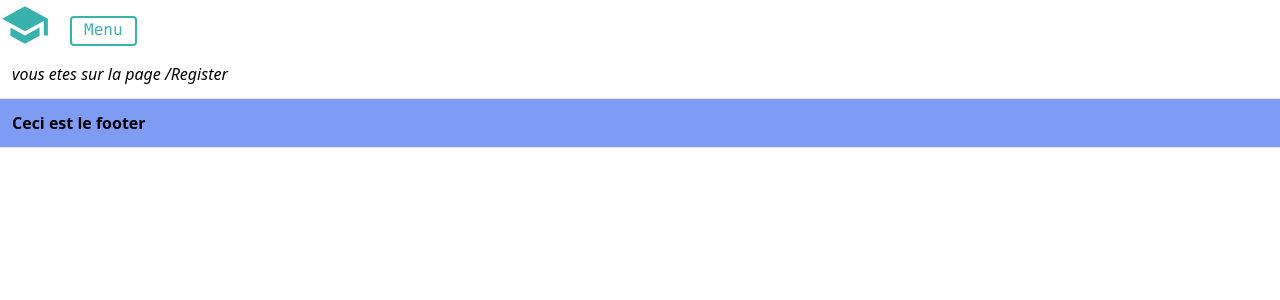
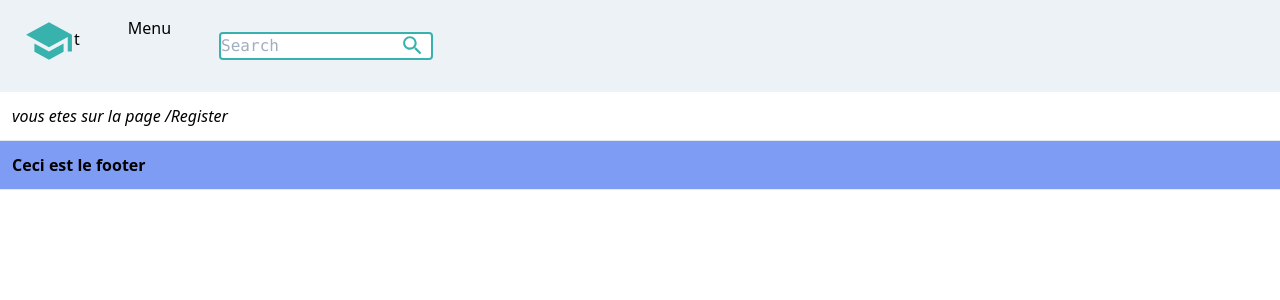
Before and after one commit to WILKmichal/catilina, a React (Create React App) app in the folder frontend/: page /Register in a window 1280 px wide. Shown: the top 300 px of the page. Built offline with nearby package versions, Linux system fonts and the light colour scheme.

Commit message:
continuation navbar

```diff
--- a/frontend/src/Components/NavigationMenu.js
+++ b/frontend/src/Components/NavigationMenu.js
@@ -1,78 +1,49 @@
 import React from 'react';
 import { Link } from "react-router-dom"
 import SchoolIcon from '@material-ui/icons/School';
-//import LoginSliderRight from "./LoginSliderRight";
 import MenuSliderRight from "./MenuSliderRight";
-
-
-
-
-// function NavigationMenu() {
-// const [anchorEl, setAnchorEl] = React.useState(null);
-
-//   const handleClick = (event) => {
-//     setAnchorEl(event.currentTarget);
-//   };
-
-//   const handleClose = () => {
-//     setAnchorEl(null);
-//   }
-//   return (
-
-//     <div>
-//       <div className="">
-//            <span className="text-teal-500"> <Link to="/">
-//             {/* pour les icones https://heroicons.dev */}
-
-//             <SchoolIcon style={{ fontSize: '50px' }} ></SchoolIcon></Link></span>
-//         </div>
-//       <Button aria-controls="simple-menu" aria-haspopup="true" onClick={handleClick}><LoginSliderRight />
-//        Menu
-//       </Button>
-//       <Menu
-//         id="simple-menu"
-//         anchorEl={anchorEl}
-//         keepMounted
-//         open={Boolean(anchorEl)}
-//         onClose={handleClose}
-//       >
-//         <MenuItem onClick={handleClose}>Profile</MenuItem>
-//         <MenuItem onClick={handleClose}>My account</MenuItem>
-//         <MenuItem onClick={handleClose}>Logout</MenuItem>
-//       </Menu>
-//     </div>
-//   );
-// }
-
-// export default NavigationMenu;
+import SearchBar from "./SearchBar";
 
 
 function NavigationMenu() {
   return (
-
-    <nav className="justify-around">
-      <div className="display: inline-flex menu w-full md:flex ">
-        <div className="">
-          <span className="text-teal-500"> <Link to="/">
+    <div className="flex bg-gray-200">
+      <div className="flex-initial  text-center px-4 py-2 m-2">
+      <span className="text-teal-500"> <Link to="/">
             {/* pour les icones https://heroicons.dev */}
 
-            <SchoolIcon style={{ fontSize: '50px' }} ></SchoolIcon></Link></span>
-        </div>
-        <div className="	display: inline-flex px-5 mt-3 rounded  mr-2">
+            <SchoolIcon style={{ fontSize: '50px' }} ></SchoolIcon></Link></span>t
+  </div>
+      <div className="flex-initial  text-center px-4 py-2 m-2">
+      <MenuSliderRight />
+  </div>
+      <div className="flex-initial text-center px-4 py-2 m-2">
+      <SearchBar />
+  </div>
+    </div>
 
-        <div className="bg-white text-teal-500  font-mono my-1 px-3 border-2 border-teal-500 rounded ">
-  <MenuSliderRight />
-</div>
 
-          <div>
+    // <nav className="justify-around">
+    //   <div className="display: inline-flex menu w-full md:flex ">
+    //     <div className="">
+    //       <span className="text-teal-500"> <Link to="/">
+    //         {/* pour les icones https://heroicons.dev */}
 
-            {/* <div className="block sticky justify-center py-2"><Link to="/Login" >Login</Link></div>
-              <div className="block sticky justify-center py-2"> <Link to="/Register" className="hover:text-white4 py-2 rounded hover:bg-blue-700 mr-2">Register</Link></div> */}
-          </div>
-        </div>
+    //         <SchoolIcon style={{ fontSize: '50px' }} ></SchoolIcon></Link></span>
+    //     </div>
+    //     <div className="	display: inline-flex px-5 mt-3 rounded  mr-2">
 
-      </div>
-    </nav>
+    //       <div className="bg-white text-teal-500 font-mono my-1 px-3 border-2 border-teal-500 rounded ">
+    //         <MenuSliderRight />
+    //       </div>
+
+    //     </div>
+    //     <div className="w-full">
+    //       <SearchBar />
+    //     </div>
+
+    //   </div>
+    // </nav>
   );
 }
 
--- /dev/null
+++ b/frontend/src/Components/SearchBar.js
@@ -0,0 +1,20 @@
+import React from 'react';
+import SearchIcon from '@material-ui/icons/Search';
+
+function SearchBar() {
+    return (
+
+
+        <div className="relative mx-full text-gray-600 ">
+            <input className="bg-white text-teal-500 font-mono my-4 px-auto  border-2 border-teal-500 rounded"
+                type="search" name="search" placeholder="Search">
+
+            </input>
+            <button type="submit" className="absolute right-0 top-0 mt-4 mr-2 text-teal-500"><SearchIcon style={{ fontSize: '25px' }} ></SearchIcon>
+            </button>
+        </div>
+
+    )
+}
+
+export default SearchBar;
```
